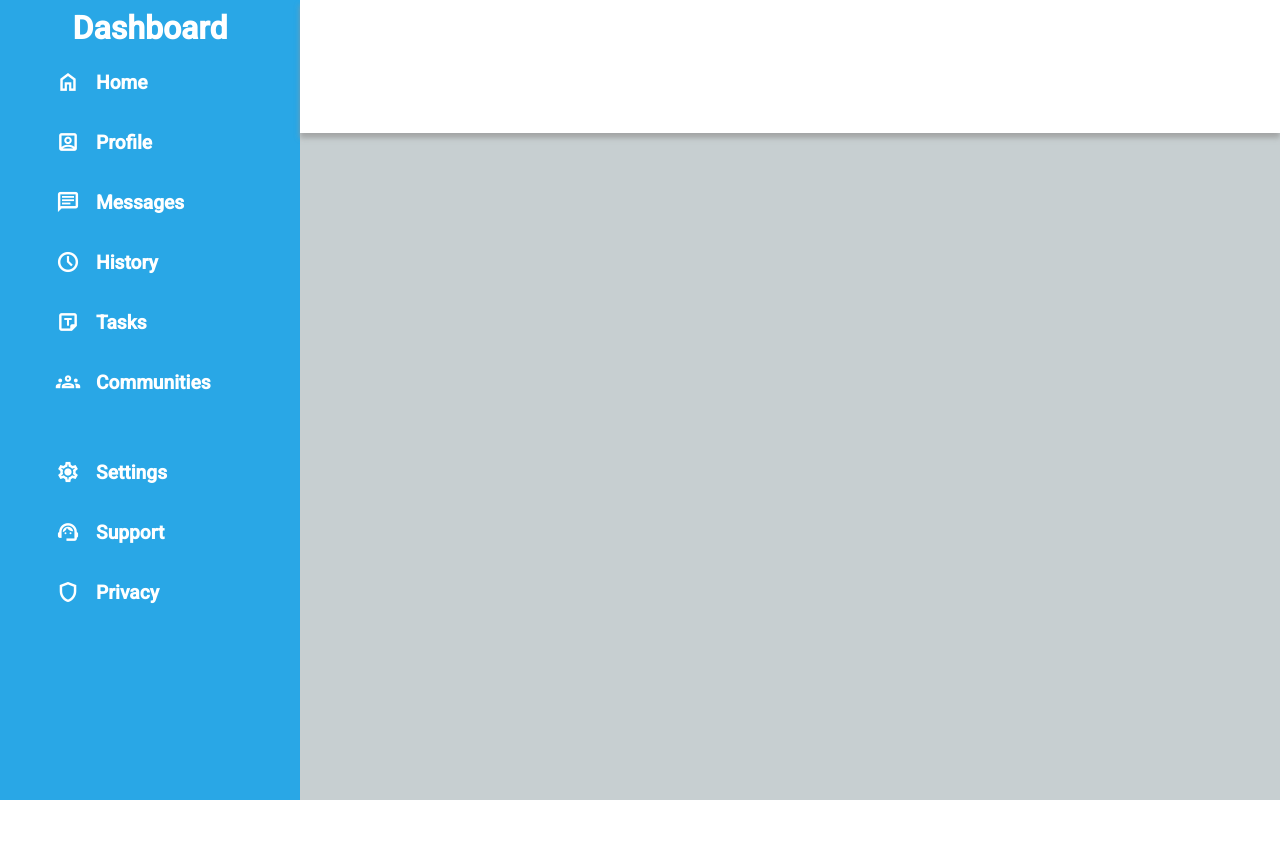
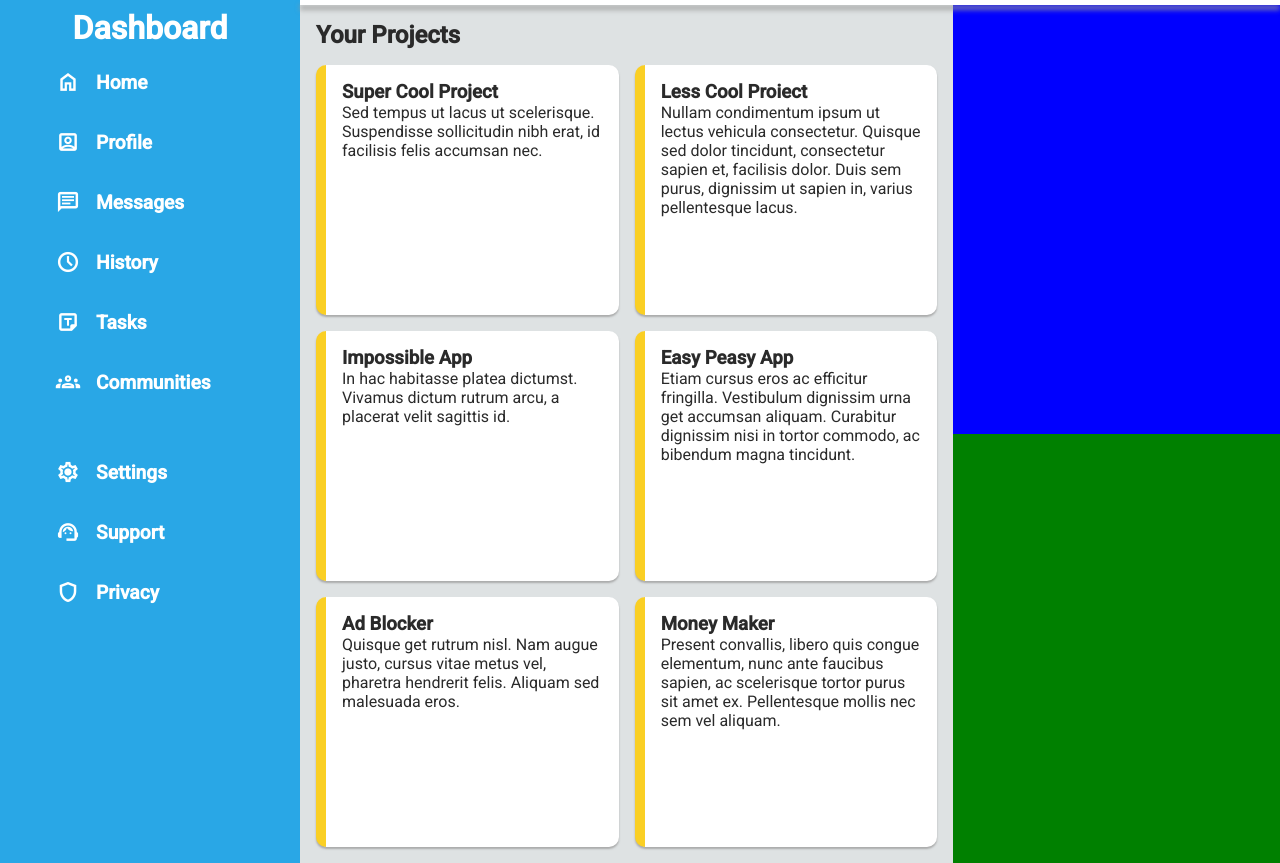
Before and after one commit to aidenguerin/admin-dashboard, a plain HTML site: page index.html in a window 1280 px wide. Before the commit the page ends 800 px from the top, so only its background shows below. Drawn offline with nearby package versions, Linux system fonts and the light colour scheme.

Commit message:
styled projects section

```diff
--- a/index.html
+++ b/index.html
@@ -36,7 +36,39 @@
 
         <!-- MAIN CONTENT -->
         <main>
+            <div class="projects">
+                <h2>Your Projects</h2>
+                <div class="card-grid">
+                    <div class="card">
+                        <h3>Super Cool Project</h3>
+                        <p>Sed tempus ut lacus ut scelerisque. Suspendisse sollicitudin nibh erat, id facilisis felis accumsan nec.</p>
+                    </div>
+                    <div class="card">
+                        <h3>Less Cool Proiect</h3>
+                        <p>Nullam condimentum ipsum ut lectus vehicula consectetur. Quisque sed dolor tincidunt, consectetur sapien et, facilisis dolor. Duis sem purus, dignissim ut sapien in, varius pellentesque lacus.</p>
+                    </div>
+                    <div class="card">
+                        <h3>Impossible App</h3>
+                        <p>In hac habitasse platea dictumst. Vivamus dictum rutrum arcu, a placerat velit sagittis id.</p>
+                    </div>
+                    <div class="card">
+                        <h3>Easy Peasy App</h3>
+                        <p>Etiam cursus eros ac efficitur fringilla.
+                            Vestibulum dignissim urna get accumsan aliquam. Curabitur dignissim nisi in tortor commodo, ac bibendum magna tincidunt.</p>
+                    </div>
+                    <div class="card">
+                        <h3>Ad Blocker</h3>
+                        <p>Quisque get rutrum nisl. Nam augue justo, cursus vitae metus vel, pharetra hendrerit felis. Aliquam sed malesuada eros.</p>
+                    </div>
+                    <div class="card">
+                        <h3>Money Maker</h3>
+                        <p>Present convallis, libero quis congue elementum, nunc ante faucibus sapien, ac scelerisque tortor purus sit amet ex. Pellentesque mollis nec sem vel aliquam.</p>
+                    </div>
+                </div>
 
+            </div>
+            <div class="announcements"></div>
+            <div class="trending"></div>
         </main>
     </div>
 </body>
--- a/style.css
+++ b/style.css
@@ -10,8 +10,8 @@
     --clr-main: #29a7e6;
     --clr-accent: #facf24;
     --clr-neutral-light: #FFFFFF;
-    --clr-neutral-medium: #C7CFD1;
-    --clr-neutral-dark: #9AA5AC;
+    --clr-neutral-medium: #dee2e3;
+    --clr-neutral-dark: #2a2a2a;
 }
 
 .material-symbols-outlined {
@@ -31,6 +31,7 @@ html {
 
 * {
     margin: 0;
+    box-sizing: border-box;
 }
 
 .wrapper {
@@ -75,7 +76,51 @@ nav ul li span {
     margin-block-end: 0.25rem;
 }
 
+@media screen and (min-width: 1000px) {
+    main {
+        display: grid;
+        grid-template-rows: 1fr 1fr;
+        grid-template-columns: 2fr 1fr;
+    }
+}
+
 main {
     background-color: var(--clr-neutral-medium);
     z-index: -1;
+    display: grid;
 }
+
+.projects {
+    --gap: 1rem;
+    grid-row: span 2;
+}
+
+.projects h2 {
+    margin: var(--gap);
+}
+
+.card-grid {
+    display: grid;
+    grid-template-columns: repeat(auto-fit, minmax(300px, 1fr));
+    gap: var(--gap);
+    margin: var(--gap);
+}
+
+.card {
+    --br: 10px;
+    padding: 1rem;
+    border-left: var(--br) solid var(--clr-accent);
+    border-radius: var(--br);
+    background-color: var(--clr-neutral-light);
+    box-shadow: 0px 2px 2px 0px rgba(152, 152, 152, 0.75);
+    width: 100%;
+    height: 250px;
+}
+
+.announcements {
+    background-color: blue;
+}
+
+.trending {
+    background-color: green;
+}
```
